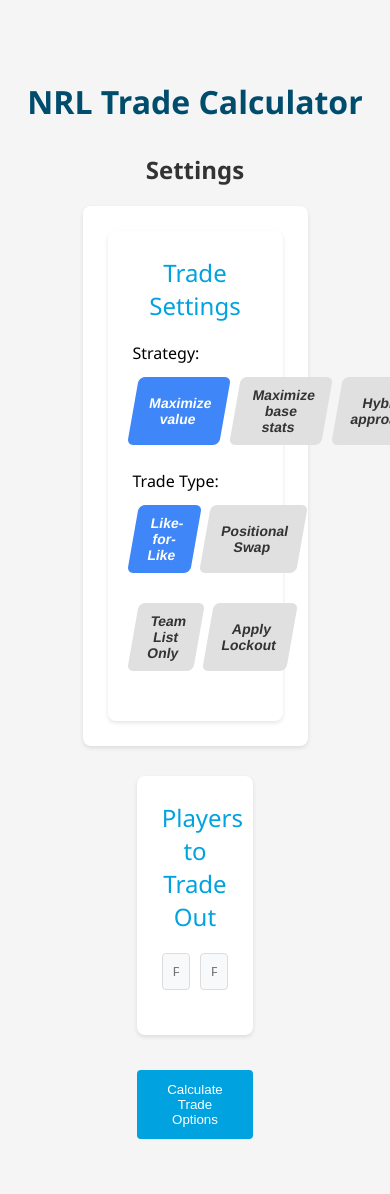
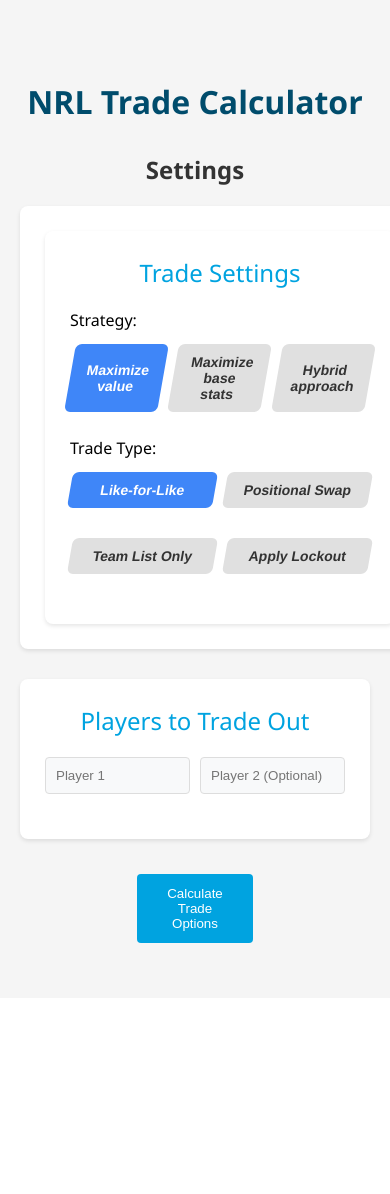
Before and after one commit to rrit5727/fantasy_calc_deployment, a Flask app: page / in a window 390 px wide; the page is wider, and only the part inside the window is pictured. Shown: the part 63-1257 px from the top of that part. After the commit the page ends 1006 px from the top of that part, so only its background shows below. Run offline with Flask 3, Linux system fonts and the light colour scheme; parts of the project's set-up code (start-up, migrations or seed data) failed here and were passed over; some libraries are stand-ins or nearby versions.

Commit message:
Various responsive design updates for mobile

```diff
--- a/templates/index.html
+++ b/templates/index.html
@@ -296,8 +296,20 @@
             background: #609ffb;
         }
 
+        /* Responsive adjustments for mobile devices */
+        @media (max-width: 768px) {
+            /* Settings panel takes full width on mobile */
+            .settings-panel {
+                width: 100%;
+                margin-left: 0;
+                margin-right: 0;
+            }
 
-
+            /* Trade panel takes full width on mobile */
+            .trade-panel {
+                width: 100%;
+            }
+        }
     </style>
     <!-- Hotjar Tracking Code -->
     <script>
```
